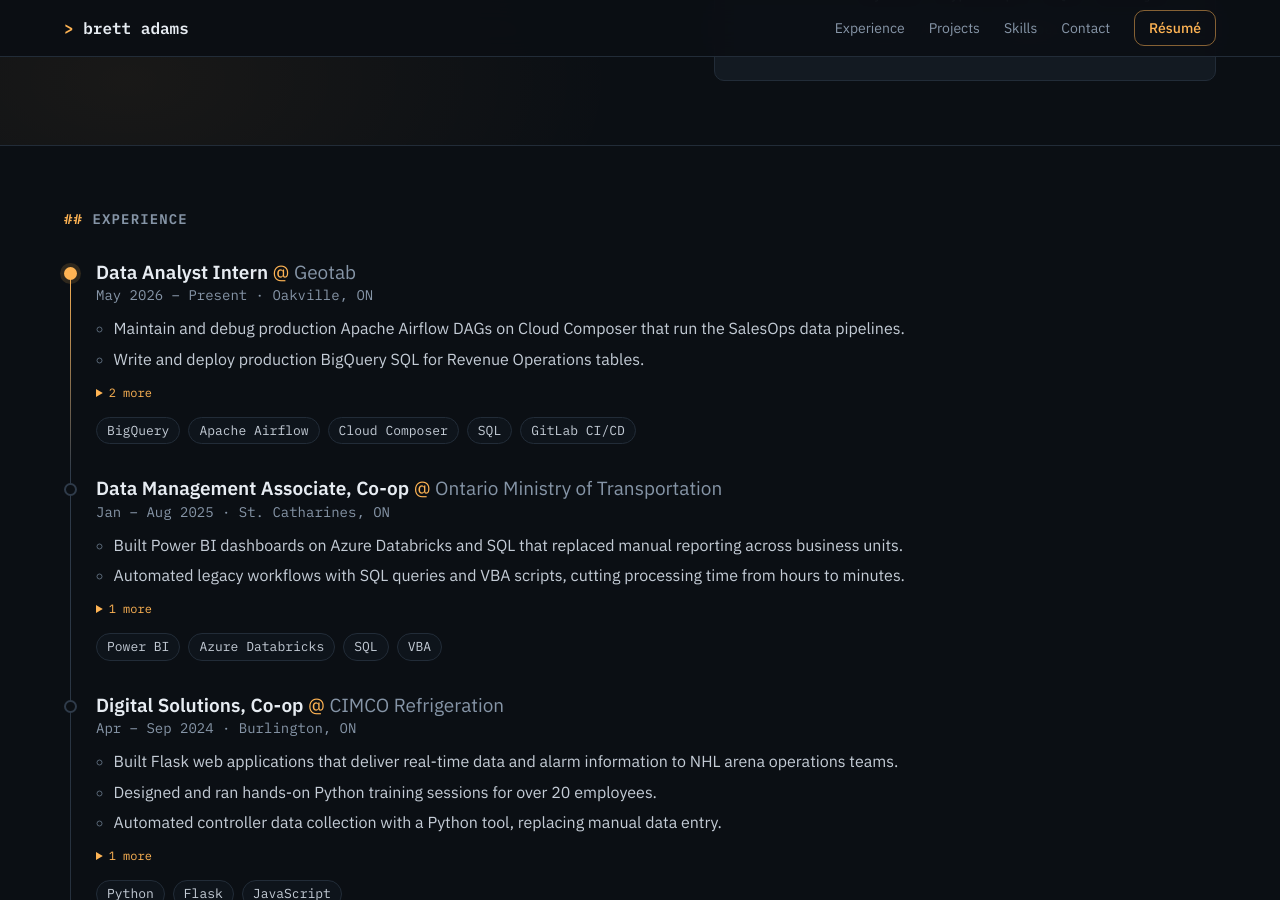
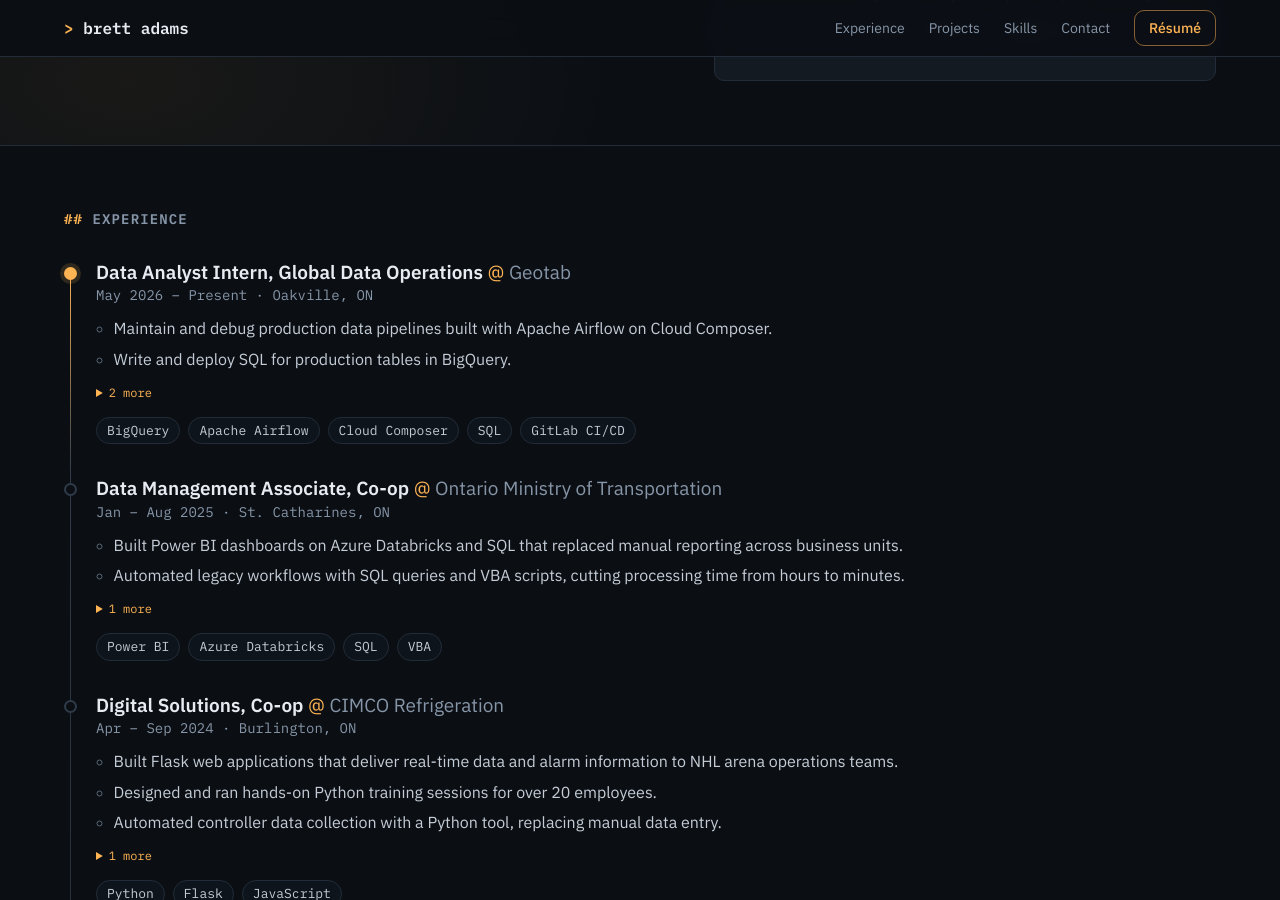
Before and after one commit to brettadams0/brettadams0.github.io, a Jekyll site: the page built from index.html, in a window 1280 px wide and 900 px high, scrolled down 557 px. Built offline with Jekyll 4.4.1, drawn with Linux system fonts in a browser that asks for light colours.

Commit message:
Correct Geotab team to Global Data Operations (#102)

```diff
--- a/_config.yml
+++ b/_config.yml
@@ -3,7 +3,7 @@ tagline: Software Engineering
 description: >-
   Software engineering student building backend services, data pipelines and
   developer tools. Computer Science at the University of Windsor, graduating
-  2027; Data Analyst Intern at Geotab. Live project demos and résumé.
+  2027; Data Analyst Intern on Geotab’s Global Data Operations team. Live project demos and résumé.
 url: "https://brettadams0.github.io"
 author:
   name: Brett Adams
--- a/index.html
+++ b/index.html
@@ -37,12 +37,12 @@ layout: default
     <ol class="timeline">
       <li class="job job-current">
         <div class="job-head">
-          <h3 class="job-title">Data Analyst Intern <span class="job-org"><span class="prefix" aria-hidden="true">@ </span><span class="sr-only">at </span>Geotab</span></h3>
+          <h3 class="job-title">Data Analyst Intern, Global Data Operations <span class="job-org"><span class="prefix" aria-hidden="true">@ </span><span class="sr-only">at </span>Geotab</span></h3>
           <p class="job-when">May 2026 – Present · Oakville, ON</p>
         </div>
         <ul class="job-points">
-          <li>Maintain and debug production Apache Airflow DAGs on Cloud Composer that run the SalesOps data pipelines.</li>
-          <li>Write and deploy production BigQuery SQL for Revenue Operations tables.</li>
+          <li>Maintain and debug production data pipelines built with Apache Airflow on Cloud Composer.</li>
+          <li>Write and deploy SQL for production tables in BigQuery.</li>
         </ul>
         <details class="job-more" data-item="geotab">
           <summary>2 more<span class="sr-only"> from Geotab</span></summary>
--- a/llms.txt
+++ b/llms.txt
@@ -1,6 +1,6 @@
 # Brett Adams
 
-> Brett Alexander Adams. Software engineering student (Honours Computer Science, University of Windsor, 2022–2027) and Data Analyst Intern at Geotab, working on production data pipelines in BigQuery and Airflow. Builds backend services, data pipelines and developer tools. GitHub: brettadams0.
+> Brett Alexander Adams. Software engineering student (Honours Computer Science, University of Windsor, 2022–2027) and Data Analyst Intern on Geotab’s Global Data Operations team, working on production data pipelines in BigQuery and Airflow. Builds backend services, data pipelines and developer tools. GitHub: brettadams0.
 
 Not to be confused with other people named Brett Adams (for example, the English singer and actor). This Brett Adams is a software developer based in Vineland, Ontario (Niagara Region), Canada, and studies at the University of Windsor in Windsor, Ontario.
 
@@ -14,7 +14,7 @@ Not to be confused with other people named Brett Adams (for example, the English
 
 ## Experience
 
-- Data Analyst Intern, Geotab: production pipelines in BigQuery and Airflow
+- Data Analyst Intern, Global Data Operations at Geotab: production pipelines in BigQuery and Airflow
 - Co-op, Ontario Ministry of Transportation (2025)
 - CIMCO Refrigeration (2023; co-op, 2024)
 
```
Also changed, not shown: 2 other files.
